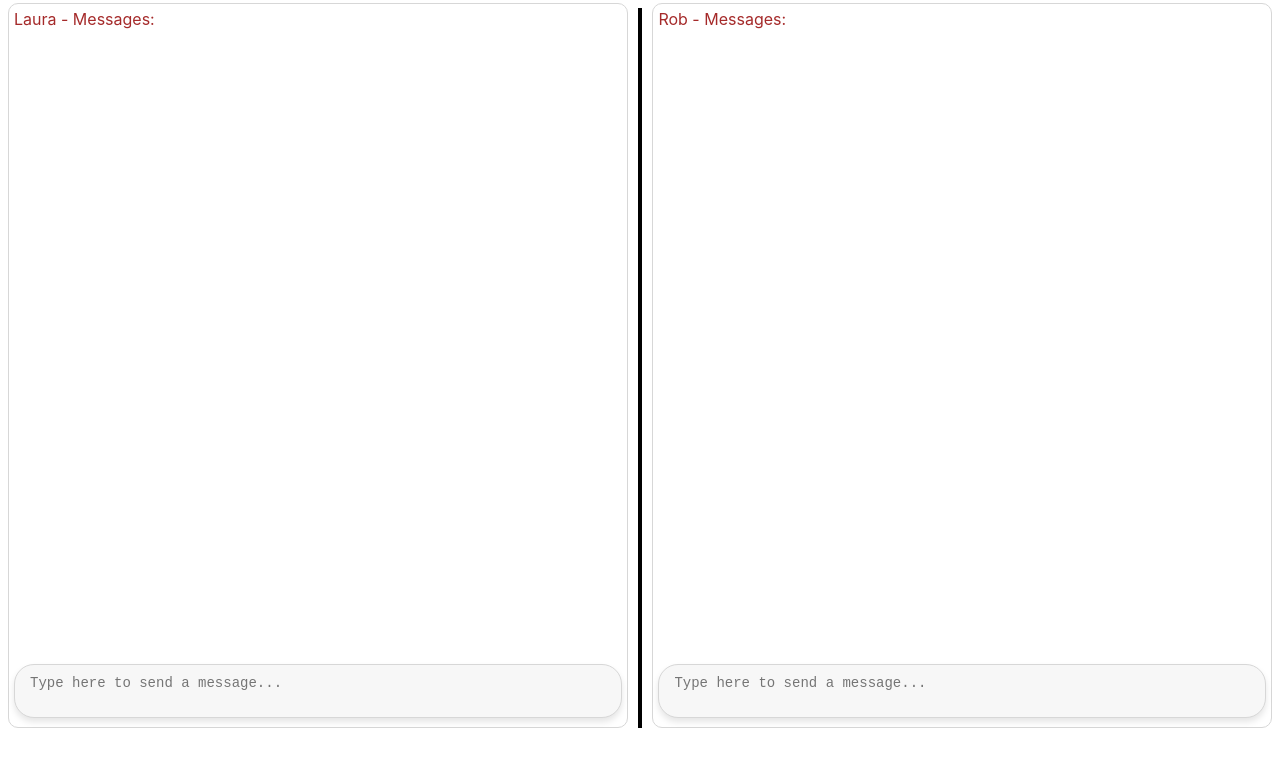
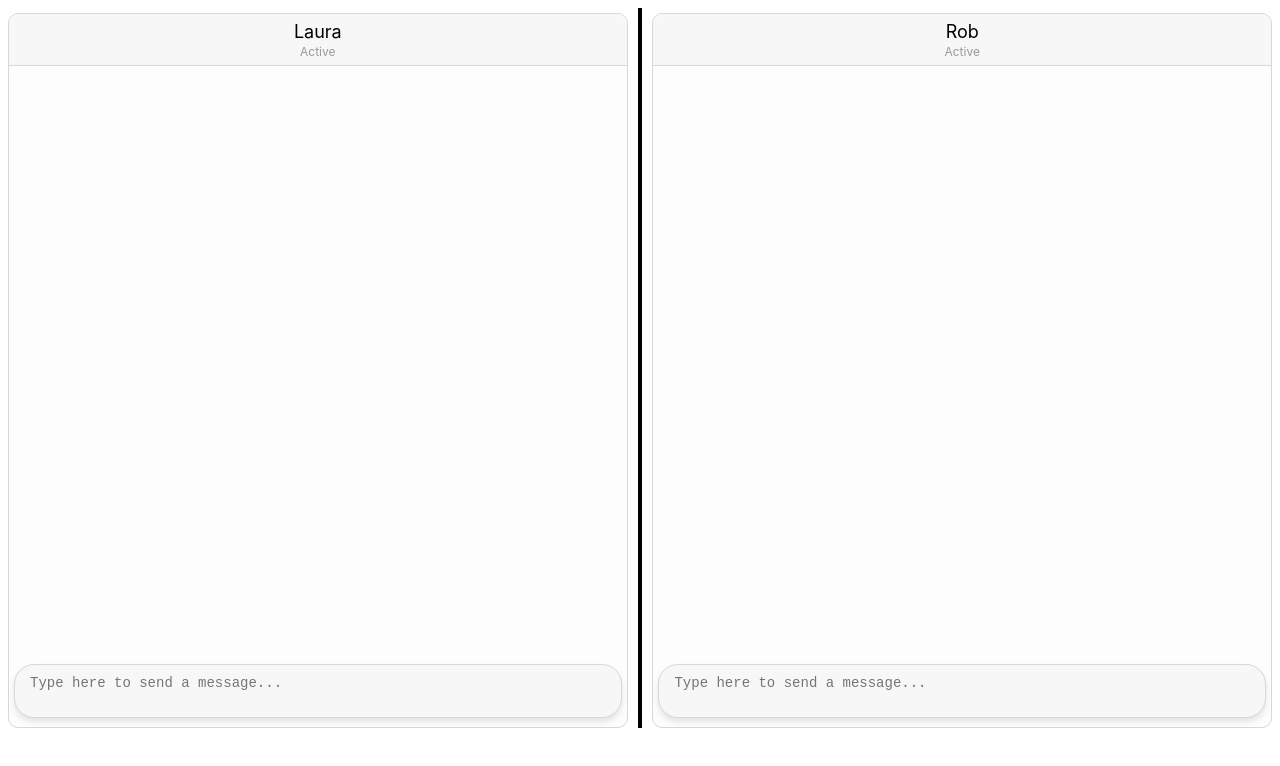
Before and after one commit to ndziuban/ChatApp, a React app: page / in a window 1280 px wide. Built offline with nearby package versions, Linux system fonts and the light colour scheme.

Commit message:
Chat window - header styles

```diff
--- a/app/components/ChatWindow/index.js
+++ b/app/components/ChatWindow/index.js
@@ -31,7 +31,10 @@ class ChatWindow extends React.PureComponent {
     return (
       <div className="chat-window">
         <div className="chat-window__header">
-          <span>{sender} - Messages:</span>
+          <div className="header-content">
+            <span>{sender}</span>
+            <span className="header-content__subtext">Active</span>
+          </div>
         </div>
         <div className="overflow-content">
           <div className="chat-window__message-container">
--- a/app/components/ChatWindow/styles.scss
+++ b/app/components/ChatWindow/styles.scss
@@ -6,13 +6,39 @@
   justify-content: flex-end;
   flex-direction: column;
   border: 1px solid #d7d7d7;
-  padding: 5px;
   border-radius: 10px;
+  background-color: #fdfdfd;
+
+  &__header {
+    height: 50px;
+    border-bottom: 1px solid #d7d7d7;
+    display: flex;
+    align-items: center;
+    padding: 5px;
+    color: black;
+    font-size: 18px;
+    justify-content: center;
+    background-color: #f7f7f7;
+    border-radius: 10px 10px 0 0;
+
+    .header-content {
+      display: flex;
+      flex-direction: column;
+      align-items: center;
+      justify-content: space-around;
+      height: 40px;
+
+      &__subtext {
+        font-size: 12px;
+        color: #999;
+      }
+    }
+  }
 
   .overflow-content {
     height: 100%;
     overflow-y: auto;
-    padding: 5px 0;
+    padding: 5px;
 
     .chat-window__message-container {
       display: flex;
--- a/app/components/InputArea/index.js
+++ b/app/components/InputArea/index.js
@@ -34,7 +34,7 @@ class Input extends React.PureComponent {
 
   render() {
     return (
-      <div>
+      <div className="input__container">
         <textarea
           rows="2"
           className="input"
--- a/app/components/InputArea/styles.scss
+++ b/app/components/InputArea/styles.scss
@@ -1,3 +1,6 @@
+.input__container {
+  padding: 5px;
+
   .input {
     width: 100%;
     box-sizing: border-box;
@@ -13,3 +16,4 @@
       outline: none;
     }
   }
+}
--- a/app/page/view.js
+++ b/app/page/view.js
@@ -12,6 +12,9 @@ class Main extends React.PureComponent {
       messages: [],
       typing: {},
     };
+
+    this.PERSON_1 = "Laura";
+    this.PERSON_2 = "Rob";
 
     this.onSubmit = this.onSubmit.bind(this);
     this.onSenderTyping = this.onSenderTyping.bind(this);
@@ -57,18 +60,18 @@ class Main extends React.PureComponent {
     return (
       <div className="app__container">
         <ChatWindow
-          sender="Laura"
-          receiver="Rob"
-          receiverIsTyping={!!this.state.typing["Rob"]}
+          sender={this.PERSON_1}
+          receiver={this.PERSON_2}
+          receiverIsTyping={!!this.state.typing[this.PERSON_2]}
           messages={this.state.messages}
           onSubmit={this.onSubmit}
           onSenderTyping={this.onSenderTyping}
         />
         <div className="app__divisor" />
         <ChatWindow
-          sender="Rob"
-          receiver="Laura"
-          receiverIsTyping={!!this.state.typing["Laura"]}
+          sender={this.PERSON_2}
+          receiver={this.PERSON_1}
+          receiverIsTyping={!!this.state.typing[this.PERSON_1]}
           messages={this.state.messages}
           onSubmit={this.onSubmit}
           onSenderTyping={this.onSenderTyping}
```
Lines whose indentation alone changed are shown as unchanged.
